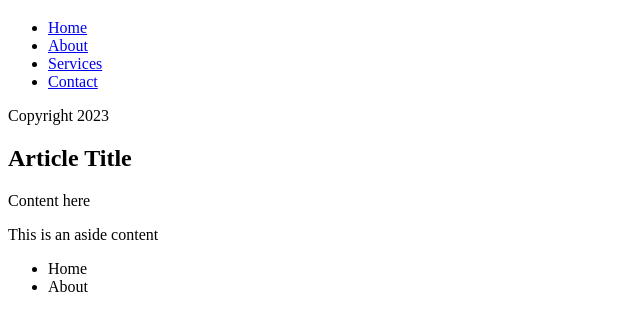
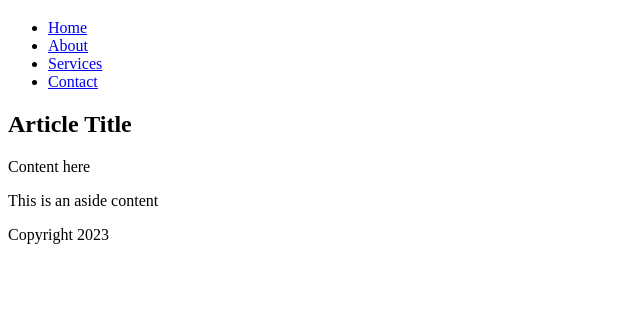
Before and after one commit to ishandrai07/web-dev-topicwise, a plain HTML site: page 7-html Semantic Tags/index.html in a window 1280 px wide. Shown: the part 61-392 px from the top of the page, without its empty margins (0-640 px from the left). Drawn offline with Linux system fonts and the light colour scheme.

Commit message:
Reorganize HTML structure and fix footer placement

```diff
--- a/7-html Semantic Tags/index.html
+++ b/7-html Semantic Tags/index.html
@@ -18,9 +18,7 @@
     </nav>
 </header>
 
-<footer>
-    <p>Copyright 2023</p>
-</footer>
+
 
 <article>
     <h2>Article Title</h2>
@@ -33,12 +31,11 @@
     <p>This is an aside content</p>
 </aside>
 
-<nav>
-    <ul>
-      <li>Home</li>
-      <li>About</li>
-    </ul>
-</nav>
+
+<footer>
+    <p>Copyright 2023</p>
+</footer>
 
 </body>
+
 </html>
```
